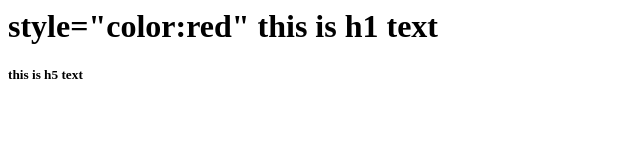
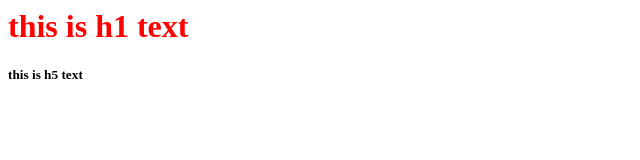
Before and after one commit to harbiad/webpage, a plain HTML site: page index.html in a window 1280 px wide. Shown: the whole page, without its empty margins (0-640 px from the left). Drawn offline with Linux system fonts and the light colour scheme.

Commit message:
Update index.html

```diff
--- a/index.html
+++ b/index.html
@@ -1,6 +1,6 @@
 <html>
 <body>
-  <h1> style="color:red" this is h1 text </h1>
+  <h1 style="color:red"> this is h1 text </h1>
   <h5> this is h5 text </h5>
 </body>
 </html>
```
